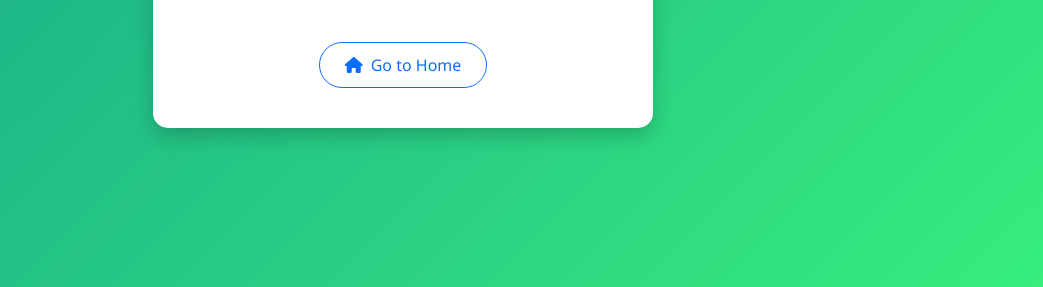
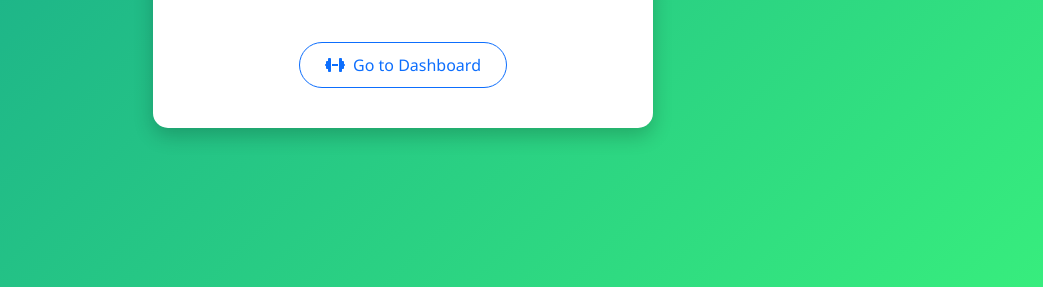
Before and after one commit to sagargupta1310/authentication-web-, a Django app: template my_app/templates/my_app/success.html in a window 1280 px wide. Shown: the part 465-752 px from the top of the page, without its empty margins (237-1280 px from the left). Run offline with Django 5.2, Linux system fonts and the light colour scheme; the template is opened without the code that fills it, so the values that code supplies are empty.

Commit message:
dashboad done

```diff
--- a/my_app/templates/my_app/success.html
+++ b/my_app/templates/my_app/success.html
@@ -33,7 +33,9 @@
       <div class="success-icon mb-3"><i class="fas fa-check-circle"></i></div>
       <h2 class="text-success mb-3">Login Successful!</h2>
       <p class="fs-5">Welcome <strong>{{ user.phone }}</strong> 🎉</p>
-      <a href="/" class="btn btn-outline-primary mt-4"><i class="fas fa-home me-2"></i>Go to Home</a>
+      <a href="{% url 'dashboard' %}" class="btn btn-outline-primary mt-4">
+  <i class="fas fa-dumbbell me-2"></i>Go to Dashboard
+</a>
     </div>
   </div>
 </body>
--- a/my_app/urls.py
+++ b/my_app/urls.py
@@ -1,7 +1,11 @@
 from django.urls import path
 from .views import WebLoginView, WebVerifyOTPView
+from .views import dashboard_view  # ✅ Add this
+
 
 urlpatterns = [
     path('login/', WebLoginView.as_view(), name='login_web'),
     path('verify-otp/', WebVerifyOTPView.as_view(), name='verify_otp_web'),
+    path('dashboard/', dashboard_view, name='dashboard'),
+
 ]
--- a/myproject/urls.py
+++ b/myproject/urls.py
@@ -1,10 +1,24 @@
-from django.contrib import admin
+# from django.contrib import admin
+# from django.urls import path, include
+# from django.shortcuts import redirect
+
+# urlpatterns = [
+#     path('', lambda request: redirect('login_web')),  # Redirect root to web login
+#     path('admin/', admin.site.urls),
+#     path('api/auth/', include('my_app.api_urls')),
+#     path('auth/', include('my_app.web_urls')),
+# ]
+
 from django.urls import path, include
+from django.contrib import admin  # ✅ Required for admin.site.urls
 from django.shortcuts import redirect
 
+
 urlpatterns = [
-    path('', lambda request: redirect('login_web')),  # Redirect root to web login
     path('admin/', admin.site.urls),
-    path('api/auth/', include('my_app.api_urls')),
-    path('auth/', include('my_app.web_urls')),
+    path('', include('my_app.urls')),  # <-- this includes your dashboard route
+    path('auth/', include('my_app.web_urls')),  # if you're using web_urls
+    path('api/auth/', include('my_app.api_urls')),  # if using DRF for APIs
+    path('', lambda request: redirect('auth/login/')),  # Redirect root to web login
+
 ]
```
Also changed, not shown: my_app/views.py (+8 -0 lines), db.sqlite3.
